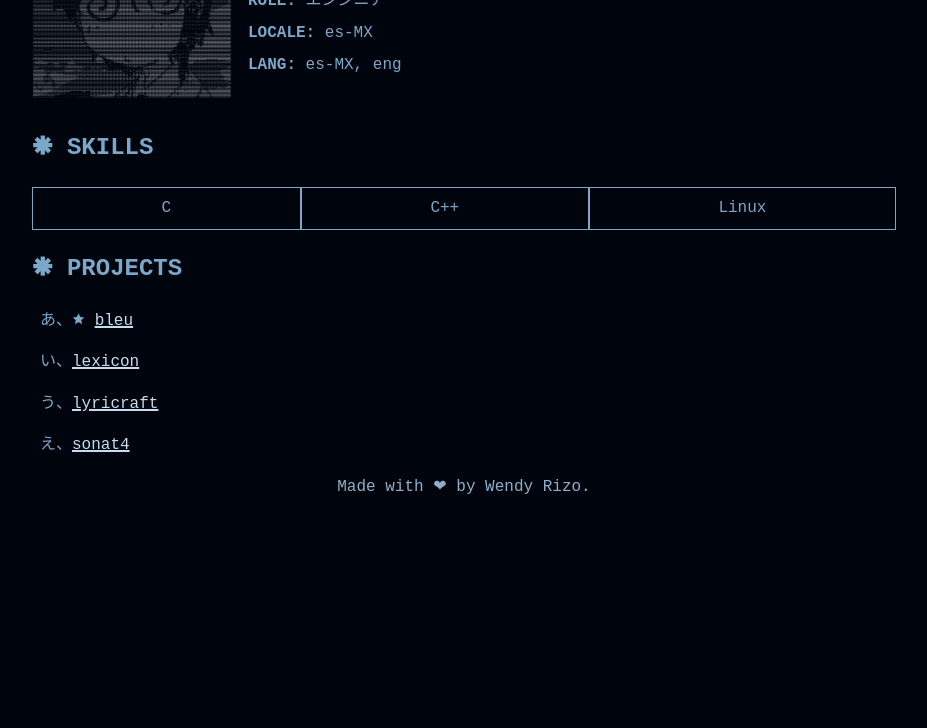
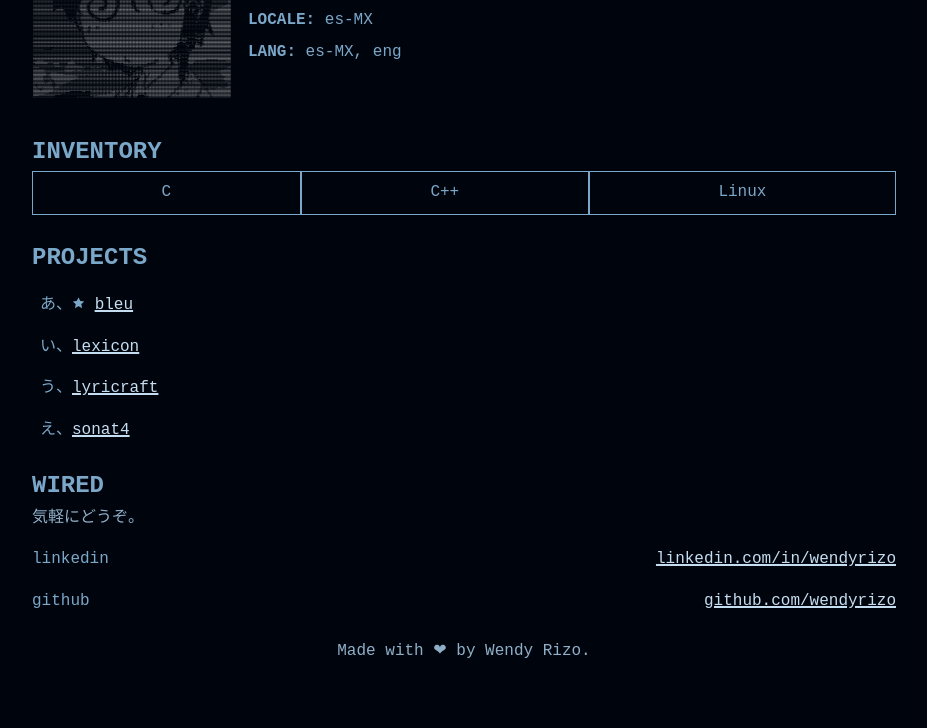
Before and after one commit to wendyrizo/wendyrizo.github.io, a plain HTML site: page index.html in a window 1280 px wide. Shown: the part 165-893 px from the top of the page, without its empty margins (176-1103 px from the left). Before the commit the page ends 800 px from the top, so only its background shows below. Drawn offline with Linux system fonts and the light colour scheme.

Commit message:
Add contact section and refine styles

```diff
--- a/index.html
+++ b/index.html
@@ -22,16 +22,16 @@
             </div>
         </header>
         <main>
-            <section class="skills">
-                <h2><span>&#x1F7BE;</span> SKILLS</h2>
+            <section class="section-container skills-section">
+                <h2>INVENTORY</h2>
                 <div class="inventory">
                     <div>C</div>
                     <div>C++</div>
                     <div>Linux</div>
                 </div>
             </section>
-            <section class="projects-section">
-                <h2><span>&#x1F7BE;</span> PROJECTS</h2>
+            <section class="section-container projects-section">
+                <h2>PROJECTS</h2>
                 <ol>
                     <li><span>&#x1F7CA; </span><a href="https://github.com/wendyrizo" target="_blank" rel="noopener noreferrer">bleu</a></li>
                     <li><a href="https://github.com/wendyrizo" target="_blank" rel="noopener noreferrer">lexicon</a></li>
@@ -39,6 +39,14 @@
                     <li><a href="https://github.com/wendyrizo" target="_blank" rel="noopener noreferrer">sonat4</a></li>
                 </ol>
             </section>
+            <section class="section-container contact-section">
+                <h2>WIRED</h2>
+                <span class="secondary-text">気軽にどうぞ。</span>
+                <ul class="contact-links">
+                    <li>linkedin<a href="https://linkedin.com/in/wendyrizo" target="_blank" rel="noopener noreferrer">linkedin.com/in/wendyrizo</a></li>
+                    <li>github<a href="https://github.com/wendyrizo" target="_blank" rel="noopener noreferrer">github.com/wendyrizo</a></li>
+                </ul>
+            </section>
         </main>
         <footer>
             <p class="secondary-text">Made with &#x2764; by Wendy Rizo.</p>
--- a/styles.css
+++ b/styles.css
@@ -11,6 +11,10 @@ body {
     font-family: monospace;
     font-size: 1rem;
     line-height: 1.6;
+}
+
+h1, h2 {
+    margin: 0;
 }
 
 a {
@@ -34,6 +38,15 @@ footer {
     margin-inline: auto;
     padding-inline: 1rem;
     box-sizing: border-box;
+}
+
+.section-container {
+    margin: 1.5rem 0;
+}
+
+.highlight {
+    background-color: var(--text-color);
+    color: var(--bg-color);
 }
 
 .secondary-text {
@@ -71,3 +84,16 @@ footer {
 .projects-section li {
     margin-top: 1rem;
 }
+
+.contact-links {
+    list-style: none;
+    padding: 0;
+}
+
+.contact-links li {
+    display: flex;
+    flex-wrap: wrap;
+    align-items: stretch;
+    justify-content: space-between;
+    margin-top: 1rem;
+}
```
